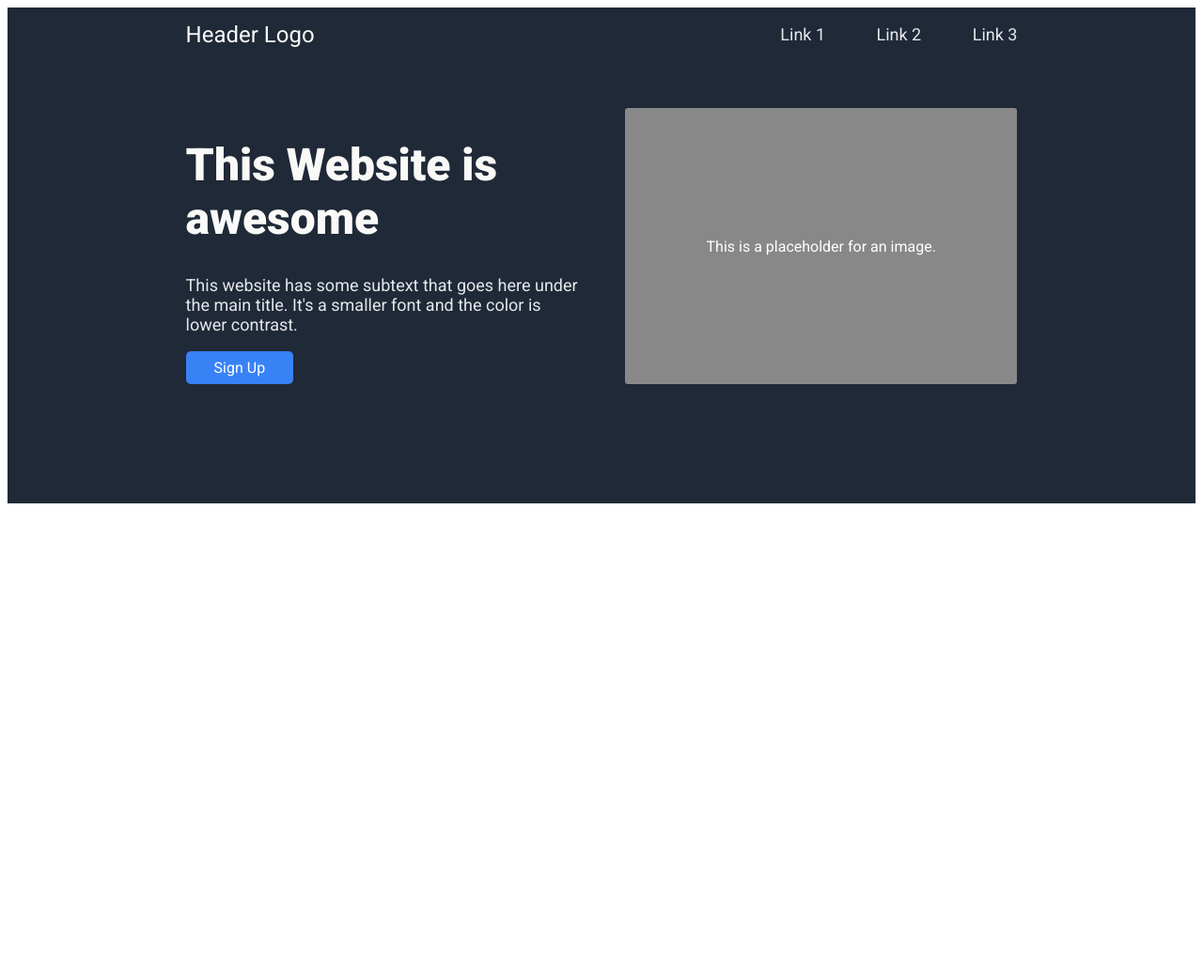
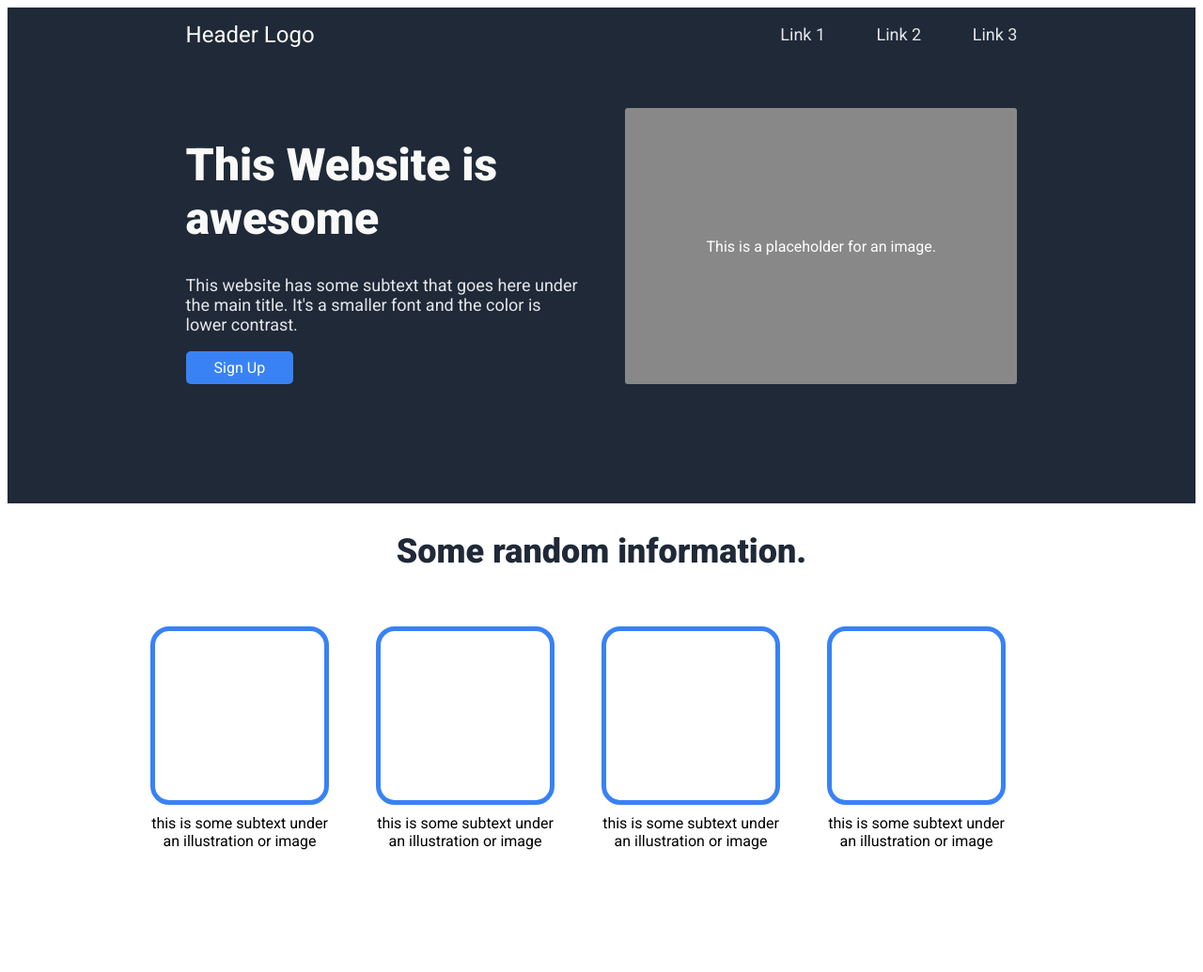
Before and after one commit to Sen-Nyin/odin-landing-page, a plain HTML site: page index.html in a window 1280 px wide. Shown: the whole page at 94% size. Before the commit the page ends 800 px from the top, so only its background shows below. Drawn offline with Linux system fonts and the light colour scheme; a script that the page names is missing.

Commit message:
Added information section

```diff
--- a/css/sass/styles.scss
+++ b/css/sass/styles.scss
@@ -10,6 +10,11 @@ body {
 .header {
   background-color: $color-bg-dark;
   padding: 0 15% 10%;
+}
+
+.flexbox-container {
+  display: flex;
+  justify-content: center;
 }
 
 .header-nav {
@@ -77,6 +82,34 @@ body {
 }
 
 .header-button {
-    background-color: #3882F6;
+  background-color: #3882f6;
   padding: 8px 30px;
 }
+
+.information {
+  padding: 0 15% 10%;
+  text-align: center;
+
+  &__header {
+    font-size: 36px;
+    font-weight: 900;
+    color: #1f2937;
+    padding-bottom: 30px;
+  }
+
+  &__card {
+    flex: 0 0 180px;
+
+    &:not(last-child) {
+      margin-right: 50px;
+    }
+
+    &--illustration {
+      border: 5px solid #3882f6;
+      border-radius: 20px;
+      width: 180px;
+      height: 180px;
+      margin-bottom: 10px;
+    }
+  }
+}
--- a/index.html
+++ b/index.html
@@ -52,7 +52,27 @@
 
     <main>
 
-
+<section class="information">
+    <h2 class="information__header">Some random information.</h2>
+    <div class="flexbox-container">
+        <div class="information__card">
+            <div class="information__card--illustration"></div>
+            this is some subtext under an illustration or image
+        </div>
+        <div class="information__card">
+            <div class="information__card--illustration"></div>
+            this is some subtext under an illustration or image
+        </div>
+        <div class="information__card">
+            <div class="information__card--illustration"></div>
+            this is some subtext under an illustration or image
+        </div>
+        <div class="information__card">
+            <div class="information__card--illustration"></div>
+            this is some subtext under an illustration or image
+        </div>
+    </div>
+</section>
 
     </main>
 
```
Also changed, not shown: css/styles.css, 1 other file. Lines whose indentation alone changed are shown as unchanged.
